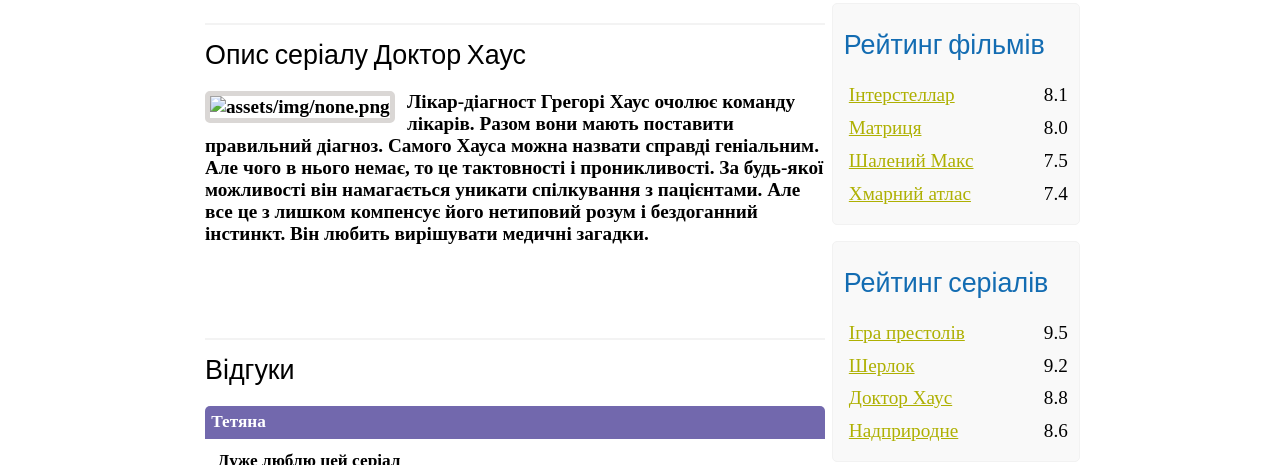
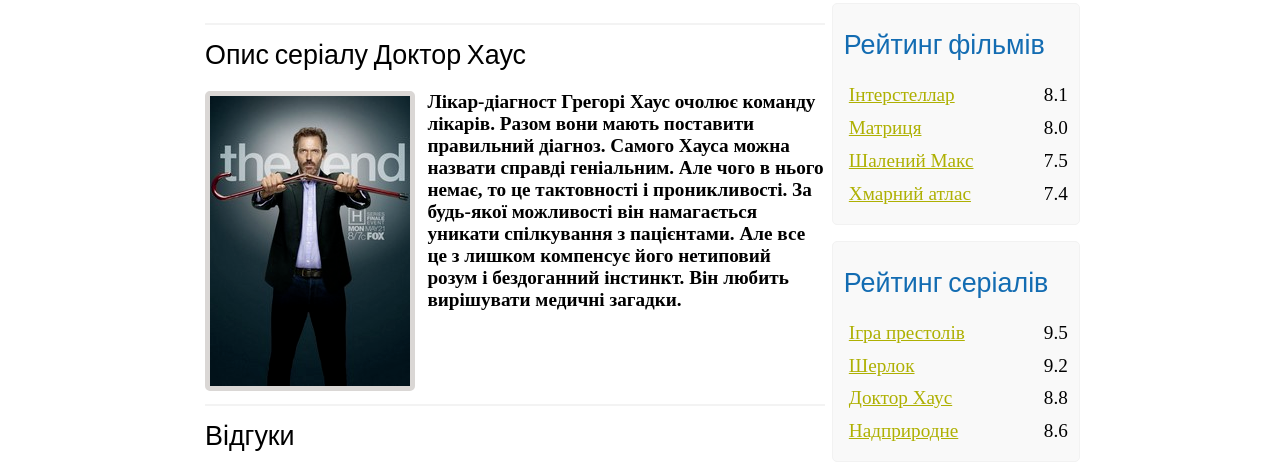
Before and after one commit to DenysKobenda/kinomonsterR, a website: page haus.html in a window 1280 px wide. Shown: the part 764-1229 px from the top of the page. Drawn offline with Linux system fonts and the light colour scheme.

Commit message:
Update haus.html

```diff
--- a/haus.html
+++ b/haus.html
@@ -106,7 +106,7 @@
 
                 <h2>Опис серіалу Доктор Хаус</h2>
                 <div class="description_film">
-                    <img src="assests/img/2.png" alt="assets/img/none.png">
+                    <img src="assets/img/2.png" alt="assets/img/none.png">
                     Лікар-діагност Грегорі Хаус очолює команду лікарів. Разом вони мають поставити правильний діагноз. Самого Хауса можна назвати справді геніальним. Але чого в нього немає, то це тактовності і проникливості. За будь-якої можливості він намагається уникати спілкування з пацієнтами. Але все це з лишком компенсує його нетиповий розум і бездоганний інстинкт. Він любить вирішувати медичні загадки.
                 </div>
 
```
